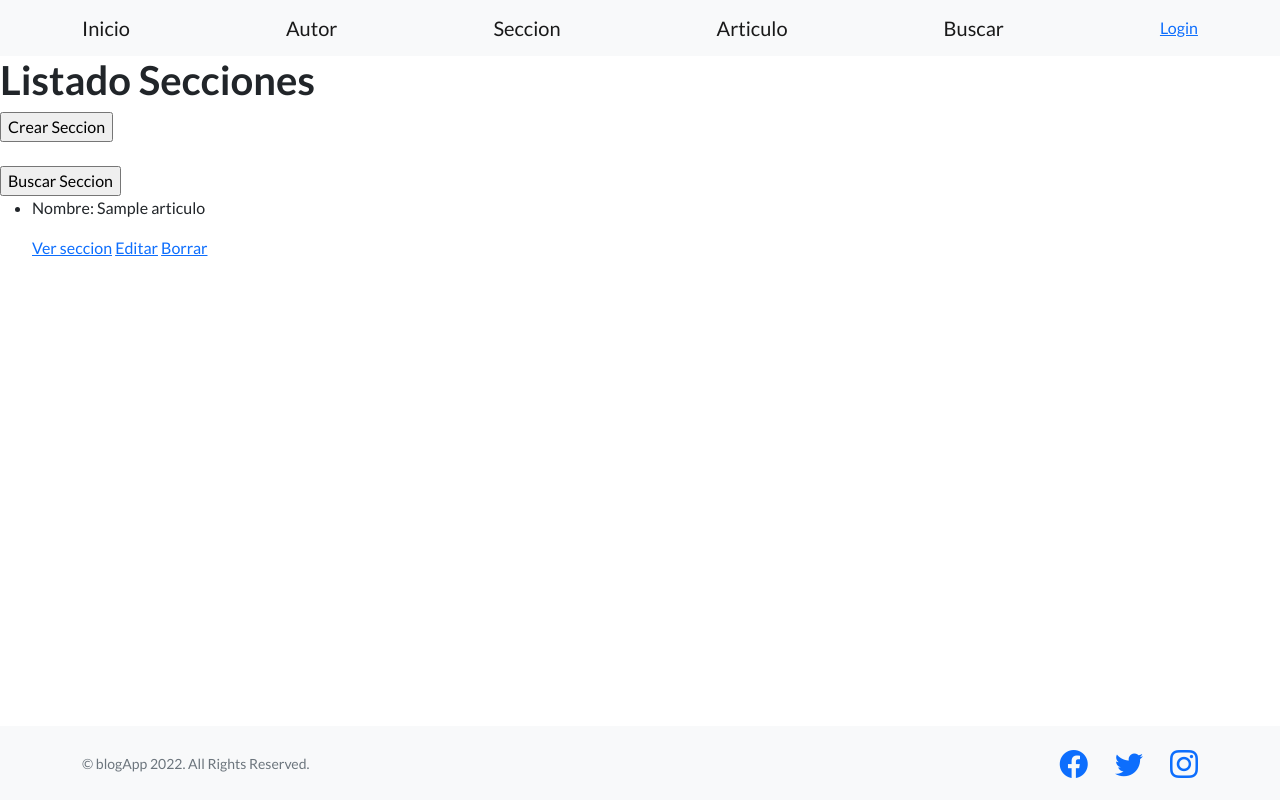
After one commit to nicob201/proyecto_final, a Django app: template proyecto_final/blogApp/templates/blogApp/seccion_list.html in a window 1280 px wide. The commit adds this page. Run offline with Django 3.2, Linux system fonts and the light colour scheme; the template is opened without the code that fills it: most values are stand-ins (such as "Sample title", 1, 10 or a date in 2020); some libraries are stand-ins or nearby versions.

Commit message:
actualizacion pagina secciones

```diff
--- a/proyecto_final/blogApp/templates/blogApp/padre.html
+++ b/proyecto_final/blogApp/templates/blogApp/padre.html
@@ -18,7 +18,7 @@
             <div class="container">
                 <a class="navbar-brand" href="{% url 'inicio' %}">Inicio</a>
                 <a class="navbar-brand" href="{% url 'AutorList' %}">Autor</a>
-                <a class="navbar-brand" href="{% url 'formulario_seccion' %}">Seccion</a>
+                <a class="navbar-brand" href="{% url 'SeccionList' %}">Seccion</a>
                 <a class="navbar-brand" href="{% url 'ArticuloList' %}">Articulo</a>
                 <a class="navbar-brand" href="{% url 'formulario_buscar' %}">Buscar</a>
                 {% if not request.user.is_authenticated %}
--- /dev/null
+++ b/proyecto_final/blogApp/templates/blogApp/seccion_list.html
@@ -0,0 +1,30 @@
+{% extends "blogApp/padre.html" %}
+
+{% load static %}
+
+{% block contenidoQueCambia %}
+
+<h1>Listado Secciones</h1>
+<form action="/blogApp/formulario_seccion" method="GET">
+    <input type="submit" value="Crear Seccion">
+</form>
+<br>
+<form action="/blogApp/buscar_seccion" method="GET">
+    <input type="submit" value="Buscar Seccion">
+</form>
+<ul>
+    {% for seccion in object_list %}
+
+    <li>
+        <p>Nombre: {{ seccion.nombre }}</p>
+        <p>
+            <a href="{% url 'SeccionDetalle' seccion.id %}">Ver seccion</a>
+            <a href="{% url 'SeccionUpdate' seccion.id %}">Editar</a>
+            <a href="{% url 'SeccionDelete' seccion.id %}">Borrar</a>
+        </p>
+
+    </li>
+    {% endfor %}
+</ul>
+
+{% endblock %}
```
Also changed, not shown: proyecto_final/blogApp/templates/blogApp/seccion_confirm_delete.html (added, +12 -0 lines), proyecto_final/blogApp/templates/blogApp/seccion_detalle.html (added, +9 -0 lines), proyecto_final/blogApp/templates/blogApp/seccion_form.html (added, +11 -0 lines), proyecto_final/blogApp/urls.py (+12 -0 lines), proyecto_final/blogApp/views.py (+24 -0 lines), proyecto_final/db.sqlite3.
